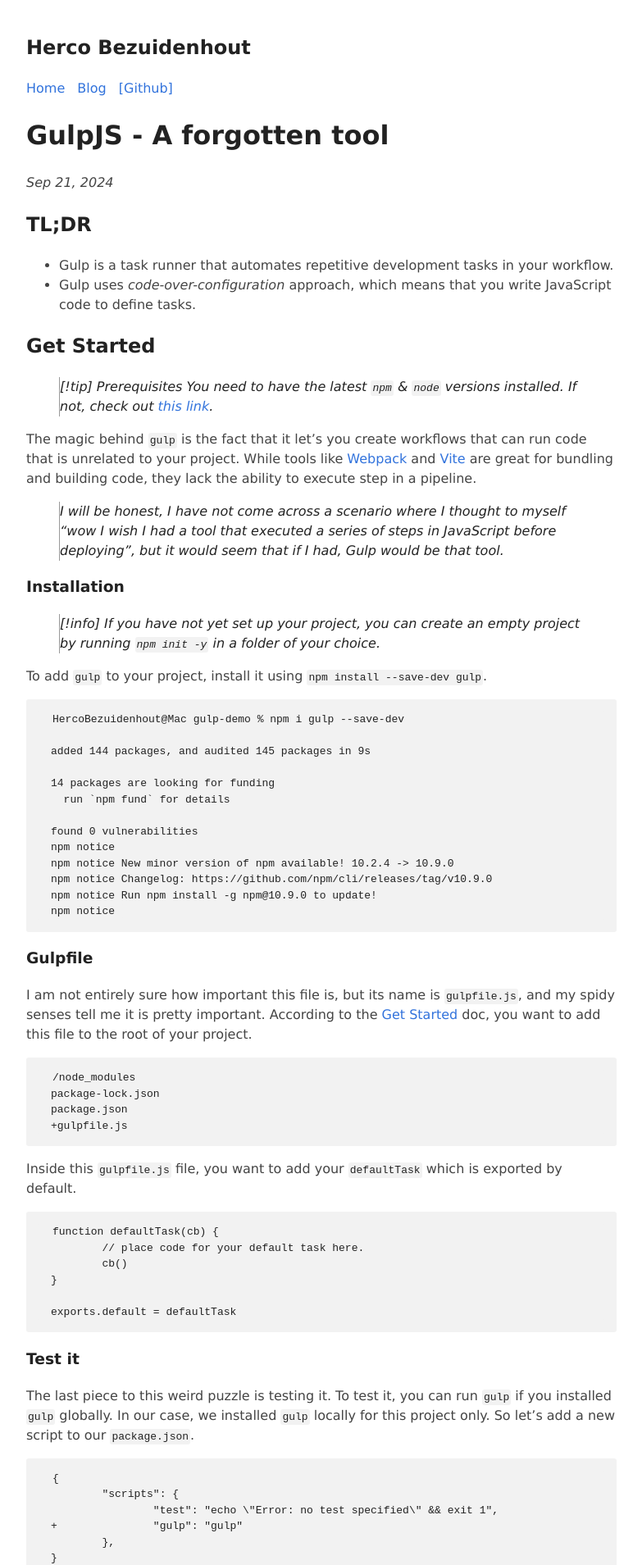
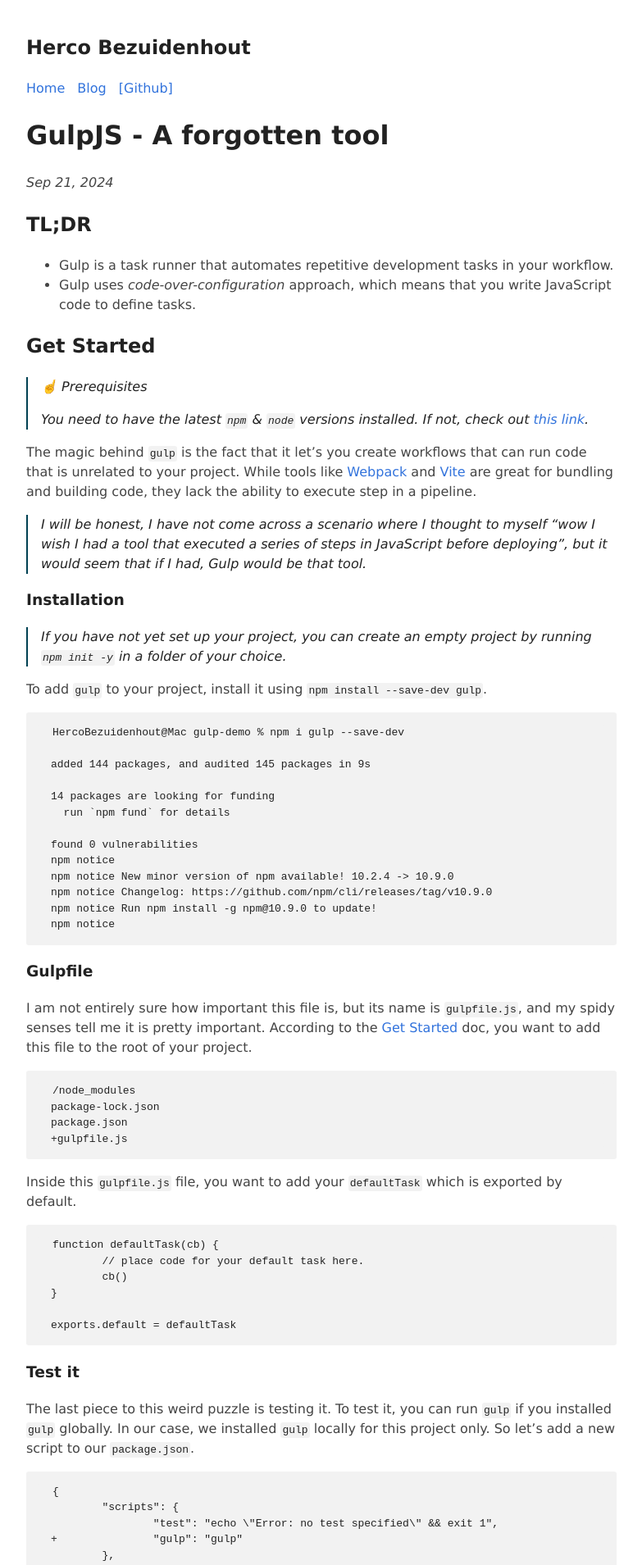
Before and after one commit to hercobezuidenhout/hercobezuidenhout.github.io, a Jekyll site: the page built from _posts/2024-09-21-gulpjs-a-forgotten-tool.md, in a window 1280 px wide. Shown: the top 1909 px of the page at 82% size, without its empty margins (248-1031 px from the left). Built offline with Jekyll 4.4.1, drawn with Linux system fonts in a browser that asks for light colours.

Commit message:
Update css for darkmode

```diff
--- a/_posts/2024-09-21-gulpjs-a-forgotten-tool.md
+++ b/_posts/2024-09-21-gulpjs-a-forgotten-tool.md
@@ -13,7 +13,8 @@
 
 ## Get Started
 
-> [!tip] Prerequisites
+> ☝️ Prerequisites
+>
 > You need to have the latest `npm` & `node` versions installed. If not, check out [this link](https://nodejs.org/en/).
 
 The magic behind `gulp` is the fact that it let's you create workflows that can run code that is unrelated to your project. While tools like [Webpack](https://webpack.js.org) and [Vite](https://vite.dev) are great for bundling and building code, they lack the ability to execute step in a pipeline.
@@ -22,7 +23,7 @@
 
 ### Installation
 
-> [!info] If you have not yet set up your project, you can create an empty project by running `npm init -y` in a folder of your choice.
+> If you have not yet set up your project, you can create an empty project by running `npm init -y` in a folder of your choice.
 
 To add `gulp` to your project, install it using `npm install --save-dev gulp`.
 
--- a/assets/style.css
+++ b/assets/style.css
@@ -160,9 +160,11 @@
 }
 
 blockquote {
-    border-left: 1px solid #999;
+    border-left: 2px solid #004052;
     color: #222;
     font-style: italic;
+    margin: auto;
+    padding-left: 1rem;
 }
 
 footer {
@@ -298,15 +300,16 @@
     }
 
     code {
-        background-color: #267085;
+        background-color: #004052;
     }
 
     .highlight {
-        background-color: #267085;
+        background-color: #004052;
     }
 
     pre code {
         color: #ddd;
+        background-color: transparent;
     }
 
     blockquote {
```
